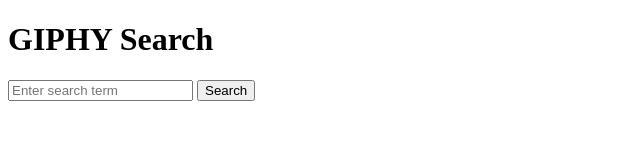
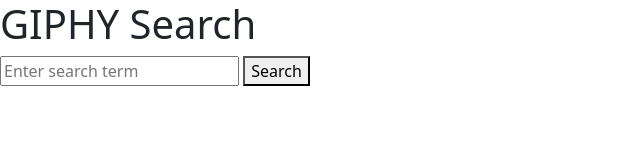
Before and after one commit to Aahz101/project2, a plain HTML site: page index.html in a window 1280 px wide. Shown: the whole page, without its empty margins (0-640 px from the left). Drawn offline with nearby package versions, Linux system fonts and the light colour scheme.

Commit message:
imported bootstrap

```diff
--- a/index.html
+++ b/index.html
@@ -4,6 +4,7 @@
     <meta charset="UTF-8">
     <meta name="viewport" content="width=device-width, initial-scale=1.0">
     <title>GIPHY Search</title>
+    <link href="https://cdn.jsdelivr.net/npm/bootstrap@5.3.5/dist/css/bootstrap.min.css" rel="stylesheet" integrity="sha384-SgOJa3DmI69IUzQ2PVdRZhwQ+dy64/BUtbMJw1MZ8t5HZApcHrRKUc4W0kG879m7" crossorigin="anonymous">
 </head>
 <body>
     <h1>GIPHY Search</h1>
@@ -11,5 +12,6 @@
     <button id="Search">Search</button>
     <div id="output"></div>
     <script defer src="./js/main.js"></script>
+    <link href="https://cdn.jsdelivr.net/npm/bootstrap@5.3.5/dist/css/bootstrap.min.css" rel="stylesheet" integrity="sha384-SgOJa3DmI69IUzQ2PVdRZhwQ+dy64/BUtbMJw1MZ8t5HZApcHrRKUc4W0kG879m7" crossorigin="anonymous">
 </body>
 </html>
```
